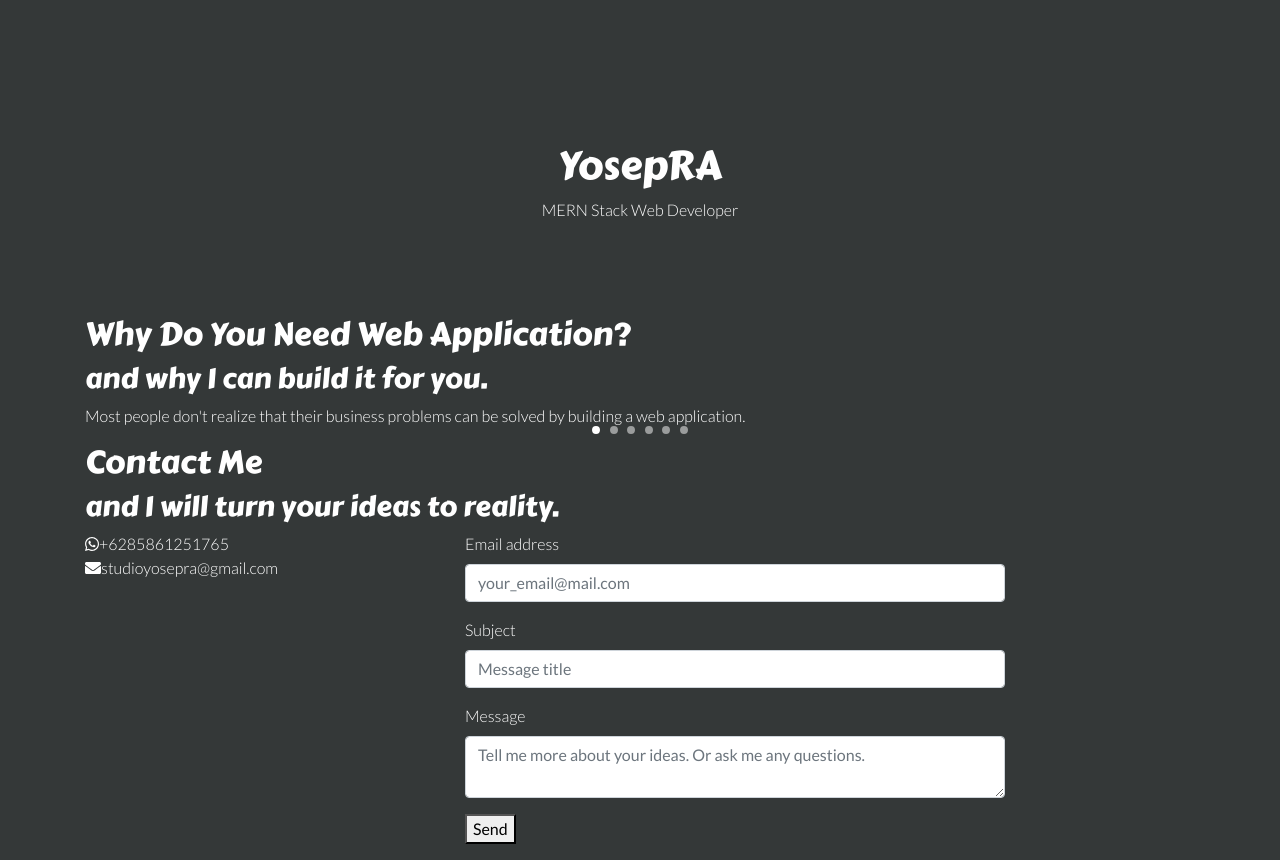
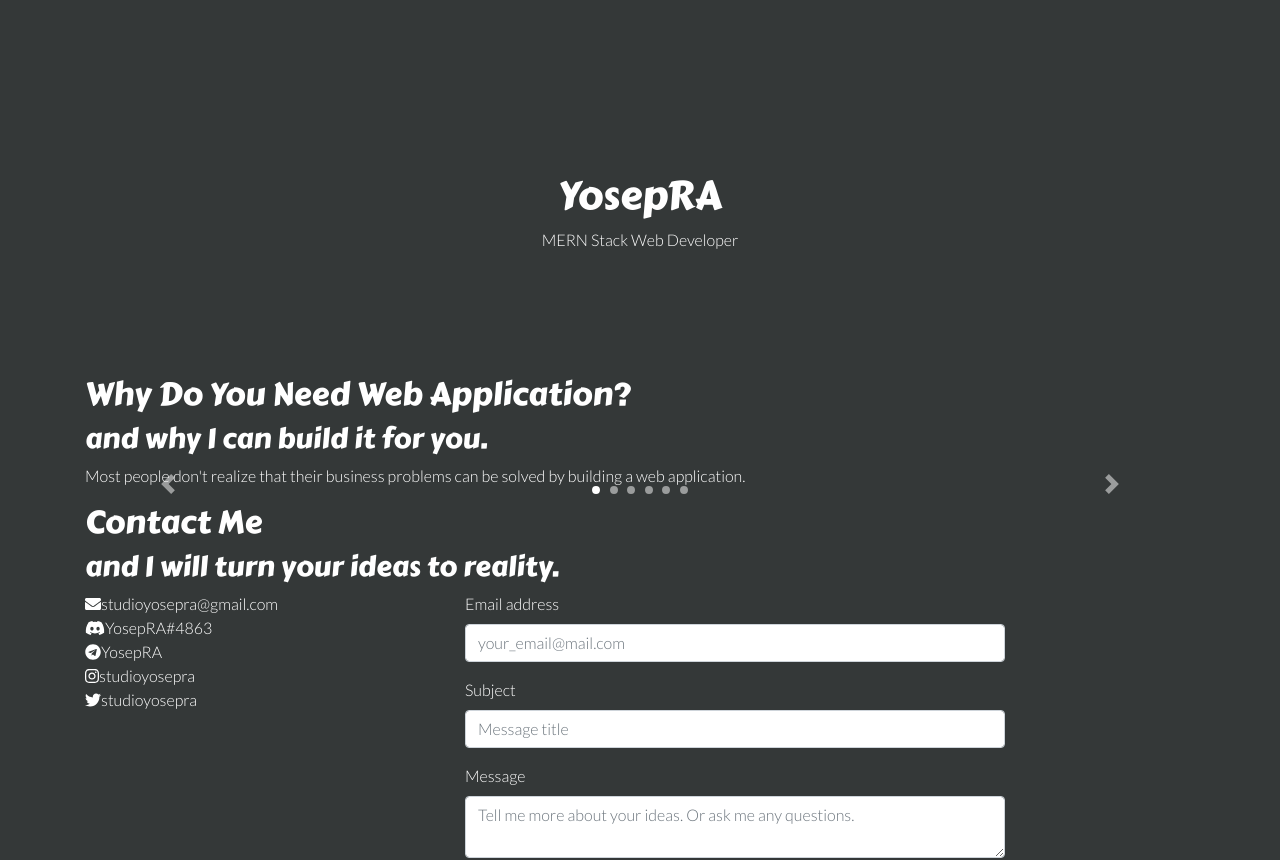
Before and after one commit to YosepRA/yosepra.github.io, a React (Vite) app: page / in a window 1280 px wide. Shown: the top 860 px of the page. Built offline with nearby package versions, Linux system fonts and the light colour scheme; no server answers.

Commit message:
💄 Add responsive layout for larger screens.

```diff
--- a/src/components/App.jsx
+++ b/src/components/App.jsx
@@ -6,7 +6,13 @@ import {
   faPlay,
   faInfoCircle,
 } from '@fortawesome/free-solid-svg-icons';
-import { faGithub, faWhatsapp } from '@fortawesome/free-brands-svg-icons';
+import {
+  faGithub,
+  faTelegram,
+  faDiscord,
+  faInstagram,
+  faTwitter,
+} from '@fortawesome/free-brands-svg-icons';
 
 import Layout from './Layout.jsx';
 import Hero from './Hero.jsx';
@@ -19,7 +25,16 @@ import '../styles/bootstrap-overrides.scss';
 import '../styles/html.scss';
 
 // Fontawesome library build up.
-library.add(faEnvelope, faPlay, faWhatsapp, faGithub, faInfoCircle);
+library.add(
+  faEnvelope,
+  faPlay,
+  faDiscord,
+  faTelegram,
+  faInstagram,
+  faTwitter,
+  faGithub,
+  faInfoCircle,
+);
 
 function App() {
   return (
--- a/src/components/Contacts.jsx
+++ b/src/components/Contacts.jsx
@@ -32,7 +32,7 @@ function Contacts() {
   };
 
   return (
-    <Row className={mainStyles.contentSection}>
+    <Row className={mainStyles.contentSection} as="section">
       <Col>
         <section className="contacts">
           <header className={mainStyles.sectionHeader}>
@@ -43,20 +43,41 @@ function Contacts() {
           </header>
 
           <div className="contact-list">
-            <Row>
+            <Row className={contactStyles.contactListRow}>
               <Col md={8} lg={4} className={contactStyles.contactInfo}>
-                <div className={mainStyles.contactPoint}>
-                  <span className={mainStyles.contactLogo}>
-                    <FontAwesomeIcon icon={['fab', 'whatsapp']} />
-                  </span>
-                  <span className="contact-text">+6285861251765</span>
-                </div>
-
                 <div className={contactStyles.contactPoint}>
                   <span className={contactStyles.contactLogo}>
                     <FontAwesomeIcon icon="envelope" />
                   </span>
                   <span className="contact-text">studioyosepra@gmail.com</span>
+                </div>
+
+                <div className={contactStyles.contactPoint}>
+                  <span className={contactStyles.contactLogo}>
+                    <FontAwesomeIcon icon={['fab', 'discord']} />
+                  </span>
+                  <span className="contact-text">YosepRA#4863</span>
+                </div>
+
+                <div className={contactStyles.contactPoint}>
+                  <span className={contactStyles.contactLogo}>
+                    <FontAwesomeIcon icon={['fab', 'telegram']} />
+                  </span>
+                  <span className="contact-text">YosepRA</span>
+                </div>
+
+                <div className={contactStyles.contactPoint}>
+                  <span className={contactStyles.contactLogo}>
+                    <FontAwesomeIcon icon={['fab', 'instagram']} />
+                  </span>
+                  <span className="contact-text">studioyosepra</span>
+                </div>
+
+                <div className={contactStyles.contactPoint}>
+                  <span className={contactStyles.contactLogo}>
+                    <FontAwesomeIcon icon={['fab', 'twitter']} />
+                  </span>
+                  <span className="contact-text">studioyosepra</span>
                 </div>
               </Col>
 
--- a/src/components/Hero.jsx
+++ b/src/components/Hero.jsx
@@ -6,7 +6,7 @@ import heroStyles from '../styles/hero.module.scss';
 
 function Hero() {
   return (
-    <Row className={mainStyles.contentSection}>
+    <Row className={mainStyles.contentSection} as="section">
       <Col>
         <section className={heroStyles.hero}>
           <div className={heroStyles.heroLogo}>
--- a/src/components/Projects.jsx
+++ b/src/components/Projects.jsx
@@ -54,16 +54,21 @@ function ProjectDetails({ project, show, handleModalClose }) {
         )}
       />
 
-      <Container>
+      <Container
+        className={cn(
+          projectStyles.projectModalContainer,
+          projectStyles.modalContainerOverride,
+        )}
+      >
         <Row className={projectStyles.projectModalSlider}>
           <Col>{imagesCarousel}</Col>
         </Row>
 
         <Row className={projectStyles.projectModalMetaData}>
-          <Col sm={12}>
+          <Col xs={12}>
             <h2 className={projectStyles.projectModalTitle}>{name}</h2>
           </Col>
-          <Col sm={12}>
+          <Col xs={12}>
             <a
               href={liveLink}
               className={cn(
@@ -90,7 +95,7 @@ function ProjectDetails({ project, show, handleModalClose }) {
           </Col>
         </Row>
 
-        <Row>
+        <Row className={projectStyles.projectModalBody}>
           <Col>{bodyComponent}</Col>
         </Row>
       </Container>
@@ -107,7 +112,7 @@ function createProjectCards(projects, handleModalOpen) {
 
     return (
       <Col key={id} md={6} lg={4} as="article">
-        <Card className={`${projectStyles.project} bg-dark text-white`}>
+        <Card className={cn(projectStyles.project, 'bg-dark')}>
           <Card.Img src={images[0]} alt="Card image" />
           <Card.ImgOverlay className={projectStyles.projectOverlay}>
             <button
@@ -176,7 +181,7 @@ function Projects() {
   const projectCards = createProjectCards(projects, handleModalOpen);
 
   return (
-    <Row className={mainStyles.contentSection}>
+    <Row className={mainStyles.contentSection} as="section">
       <Col>
         <section className="projects">
           <header className={mainStyles.sectionHeader}>
--- a/src/components/WhyWebApplication.jsx
+++ b/src/components/WhyWebApplication.jsx
@@ -25,7 +25,7 @@ function WhyWebApplication() {
   const carouselItems = createCarouselItems(content);
 
   return (
-    <Row className={mainStyles.contentSection}>
+    <Row className={mainStyles.contentSection} as="section">
       <Col>
         <section className="why-web-application">
           <header className={mainStyles.sectionHeader}>
--- a/src/styles/_config.scss
+++ b/src/styles/_config.scss
@@ -1,7 +1,7 @@
 // @import 'bootstrap/scss/functions';
 // @import 'bootstrap/scss/variables';
 @import 'bootstrap/scss/mixins/breakpoints';
-@import url('https://fonts.googleapis.com/css2?family=Carter+One&family=Lato:wght@300;400&display=swap');
+@import url('https://fonts.googleapis.com/css2?family=Carter+One&family=Lato:wght@300&display=swap');
 
 $main-color: #343838;
 $secondary-color: #00dffc;
--- a/src/styles/bootstrap-overrides.scss
+++ b/src/styles/bootstrap-overrides.scss
@@ -43,3 +43,66 @@
     }
   }
 }
+
+// Breakpoints.
+
+@include media-breakpoint-up(sm) {
+  .why-web-application {
+    .carousel {
+      &-control {
+        &-prev,
+        &-next {
+          display: flex;
+          width: 5%;
+        }
+      }
+    }
+  }
+
+  .project {
+    &-modal {
+      .carousel {
+        &-control {
+          &-prev,
+          &-next {
+            display: flex;
+          }
+        }
+      }
+    }
+  }
+}
+
+@include media-breakpoint-up(md) {
+  .why-web-application {
+    .carousel {
+      &-control {
+        &-prev,
+        &-next {
+          width: 15%;
+        }
+      }
+    }
+  }
+
+  .project {
+    &-modal {
+      .modal-dialog {
+        max-width: 600px;
+      }
+    }
+  }
+}
+
+// @include media-breakpoint-up(md) {
+//   .why-web-application {
+//     .carousel {
+//       &-control {
+//         &-prev,
+//         &-next {
+//           width: 15%;
+//         }
+//       }
+//     }
+//   }
+// }
--- a/src/styles/contact.module.scss
+++ b/src/styles/contact.module.scss
@@ -1,10 +1,14 @@
 @import './config';
 
 .contact {
+  &-list-row {
+    justify-content: center;
+  }
+
   &-info {
     @include flexCenter();
     flex-direction: column;
-    height: 200px;
+    padding: 3rem;
     font-size: 1.2rem;
   }
 
@@ -13,7 +17,7 @@
     grid-template-columns: 14px 1fr;
     column-gap: 1rem;
     align-items: center;
-    margin-bottom: 1rem;
+    margin-bottom: 0.5rem;
   }
 
   &-logo {
--- a/src/styles/hero.module.scss
+++ b/src/styles/hero.module.scss
@@ -15,3 +15,21 @@
     font-size: 1.1rem;
   }
 }
+
+// Breakpoints.
+
+@include media-breakpoint-up(md) {
+  .hero {
+    height: 440px;
+
+    &-logo {
+      h1 {
+        font-size: 3.4rem;
+      }
+    }
+
+    &-subtitle {
+      font-size: 1.5rem;
+    }
+  }
+}
--- a/src/styles/main.module.scss
+++ b/src/styles/main.module.scss
@@ -40,3 +40,27 @@
   margin-top: 4rem;
   text-align: center;
 }
+
+// Breakpoints.
+
+@include media-breakpoint-up(md) {
+  .content-section {
+    &:not(:last-child) {
+      margin-bottom: 6rem;
+    }
+  }
+
+  .section {
+    &-header {
+      margin-bottom: 2rem;
+    }
+
+    &-title {
+      font-size: 1.6rem;
+    }
+
+    &-subtitle {
+      font-size: 1.3rem;
+    }
+  }
+}
--- a/src/styles/project.module.scss
+++ b/src/styles/project.module.scss
@@ -42,6 +42,7 @@
     }
 
     &-title {
+      margin-bottom: 0.8rem;
       font-size: 1.4rem;
     }
 
@@ -58,5 +59,38 @@
         margin-right: 0.5rem;
       }
     }
+
+    &-body {
+      text-align: justify;
+    }
   }
 }
+
+// Breakpoints.
+
+@include media-breakpoint-up(sm) {
+  .project {
+    &-modal {
+      &-title {
+        font-size: 1.8rem;
+      }
+    }
+  }
+}
+
+@include media-breakpoint-up(md) {
+  .project {
+    &-modal {
+      &-container {
+        &.modal-container-override {
+          padding: 0 3rem 2rem;
+        }
+      }
+
+      &-link-btn {
+        width: 110px;
+        font-size: 1rem;
+      }
+    }
+  }
+}
--- a/src/styles/why-web-application.module.scss
+++ b/src/styles/why-web-application.module.scss
@@ -3,7 +3,36 @@
 .carousel {
   &-content {
     width: 90%;
+    max-width: 400px;
     margin: 3rem auto;
     font-size: 1.1rem;
   }
 }
+
+// Breakpoints.
+
+@include media-breakpoint-up(sm) {
+  .carousel {
+    &-content {
+      font-size: 1.3rem;
+    }
+  }
+}
+
+@include media-breakpoint-up(lg) {
+  .carousel {
+    &-content {
+      margin: 5rem auto;
+      max-width: 520px;
+    }
+  }
+}
+
+@include media-breakpoint-up(xl) {
+  .carousel {
+    &-content {
+      font-size: 1.5rem;
+      max-width: 560px;
+    }
+  }
+}
```
Also changed, not shown: 1 other file (tests, documents, lock files or other folders).
